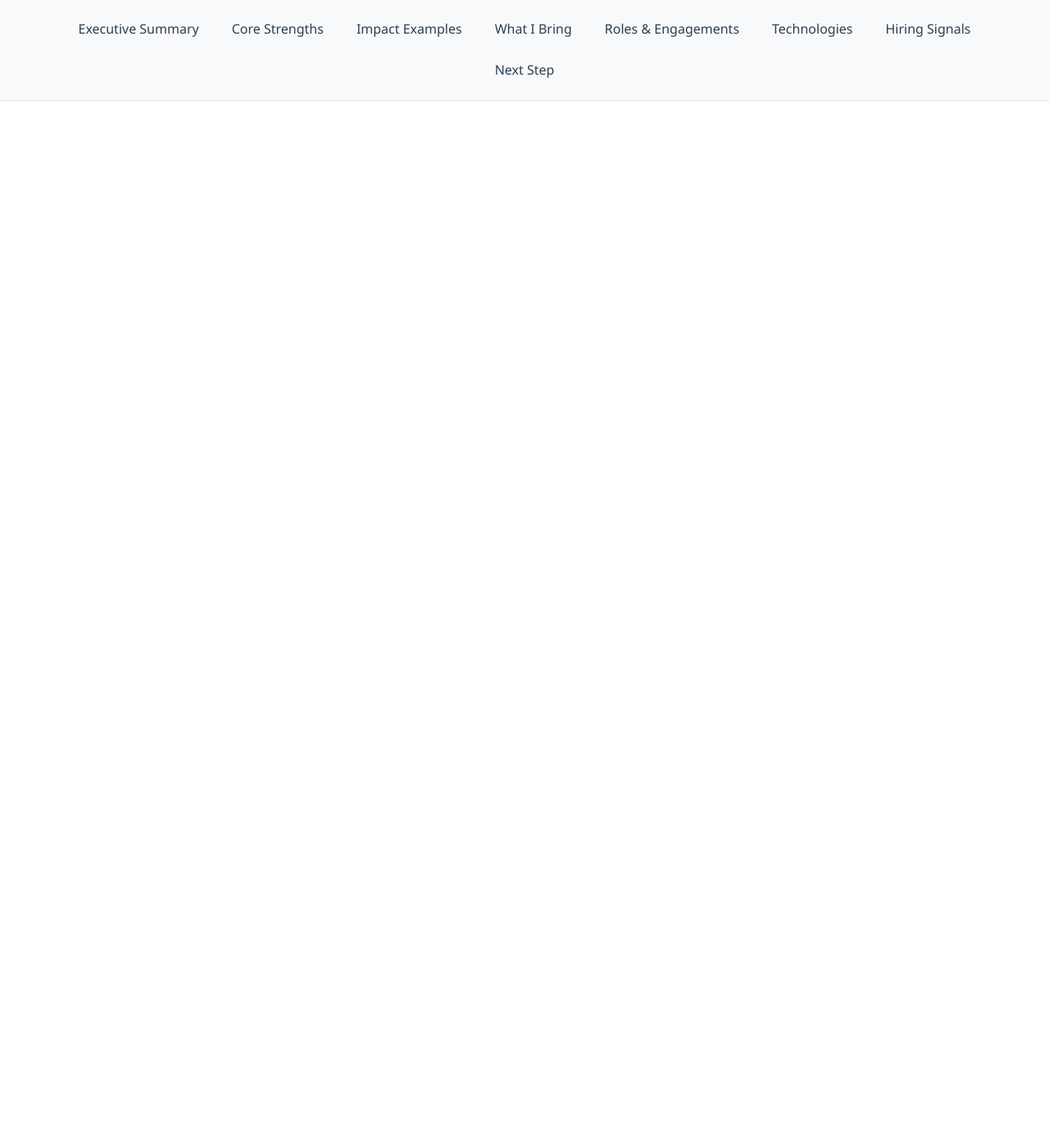
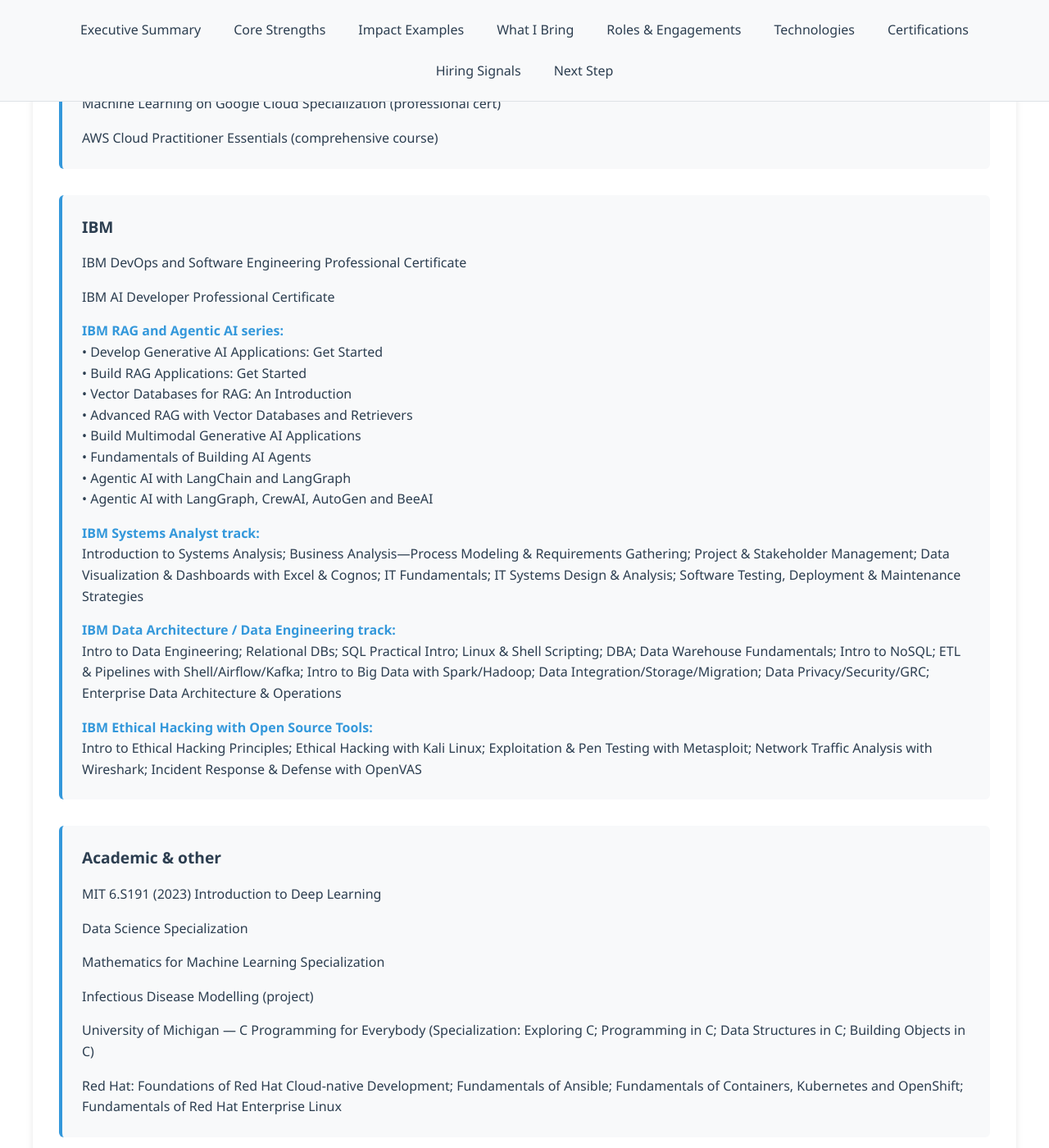
Before and after one commit to AndrewMichael2020/personal-gh-page, a Jekyll site: the page built from index.html, in a window 1280 px wide and 1400 px high, scrolled down 10453 px. Shown: the whole window at 82% size. Built offline with Jekyll 4.4.1, drawn with Linux system fonts in a browser that asks for light colours; before the commit the page ends 10576 px from its top, so only the background shows below that; some of the changed text lies outside the part shown.

Commit message:
Add new Certifications section with comprehensive certification and coursework details
Co-authored-by: AndrewMichael2020 <63167427+AndrewMichael2020@users.noreply.github.com>

```diff
--- a/index.html
+++ b/index.html
@@ -24,6 +24,7 @@ title: Andrew M. Ignatov - Data Solutions Engineer
     <li><a href="#what-i-bring">What I Bring</a></li>
     <li><a href="#roles-targeting">Roles & Engagements</a></li>
     <li><a href="#technologies">Technologies</a></li>
+    <li><a href="#certifications">Certifications</a></li>
     <li><a href="#hiring-signals">Hiring Signals</a></li>
     <li><a href="#next-step">Next Step</a></li>
   </ul>
@@ -283,6 +284,63 @@ title: Andrew M. Ignatov - Data Solutions Engineer
       <p>PowerPoint executive storytelling; KPI narrative design</p>
       <p>Short training decks; video education with Whisper-based narration</p>
       <p>Documentation in Markdown; reproducible environments and runbooks</p>
+    </div>
+  </section>
+
+  <section id="certifications" class="content-section">
+    <h2>Certifications & coursework</h2>
+
+    <div class="stack-section">
+      <h3>Microsoft</h3>
+      <p>AZ-900 Microsoft Azure Fundamentals (full cert)</p>
+      <p>AI-900 Microsoft Azure AI Fundamentals (full cert)</p>
+      <p>DP-900 Microsoft Azure Data Fundamentals (full cert)</p>
+      <p>PL-300 / DA-100 Power BI Data Analyst Associate (full cert)</p>
+      <p>AZ-104 Azure Administrator Associate (comprehensive course)</p>
+      <p>DP-600T00-A Microsoft Fabric Analytics Engineer (comprehensive course)</p>
+      <p>DP-100 Designing and Implementing a Data Science Solution on Azure (comprehensive course)</p>
+      <p>DP-3014 Implementing a Machine Learning Solution with Azure Databricks (comprehensive course)</p>
+      <p>Power Automate in a Day (project)</p>
+      <p>Power Apps in a Day (project)</p>
+      <p>Microsoft Back-End Developer (professional cert)</p>
+      <p>Microsoft Full-Stack Developer (professional cert)</p>
+    </div>
+
+    <div class="stack-section">
+      <h3>Google / AWS</h3>
+      <p>Machine Learning on Google Cloud Specialization (professional cert)</p>
+      <p>AWS Cloud Practitioner Essentials (comprehensive course)</p>
+    </div>
+
+    <div class="stack-section">
+      <h3>IBM</h3>
+      <p>IBM DevOps and Software Engineering Professional Certificate</p>
+      <p>IBM AI Developer Professional Certificate</p>
+      <p><strong>IBM RAG and Agentic AI series:</strong><br>
+      • Develop Generative AI Applications: Get Started<br>
+      • Build RAG Applications: Get Started<br>
+      • Vector Databases for RAG: An Introduction<br>
+      • Advanced RAG with Vector Databases and Retrievers<br>
+      • Build Multimodal Generative AI Applications<br>
+      • Fundamentals of Building AI Agents<br>
+      • Agentic AI with LangChain and LangGraph<br>
+      • Agentic AI with LangGraph, CrewAI, AutoGen and BeeAI</p>
+      <p><strong>IBM Systems Analyst track:</strong><br>
+      Introduction to Systems Analysis; Business Analysis—Process Modeling & Requirements Gathering; Project & Stakeholder Management; Data Visualization & Dashboards with Excel & Cognos; IT Fundamentals; IT Systems Design & Analysis; Software Testing, Deployment & Maintenance Strategies</p>
+      <p><strong>IBM Data Architecture / Data Engineering track:</strong><br>
+      Intro to Data Engineering; Relational DBs; SQL Practical Intro; Linux & Shell Scripting; DBA; Data Warehouse Fundamentals; Intro to NoSQL; ETL & Pipelines with Shell/Airflow/Kafka; Intro to Big Data with Spark/Hadoop; Data Integration/Storage/Migration; Data Privacy/Security/GRC; Enterprise Data Architecture & Operations</p>
+      <p><strong>IBM Ethical Hacking with Open Source Tools:</strong><br>
+      Intro to Ethical Hacking Principles; Ethical Hacking with Kali Linux; Exploitation & Pen Testing with Metasploit; Network Traffic Analysis with Wireshark; Incident Response & Defense with OpenVAS</p>
+    </div>
+
+    <div class="stack-section">
+      <h3>Academic & other</h3>
+      <p>MIT 6.S191 (2023) Introduction to Deep Learning</p>
+      <p>Data Science Specialization</p>
+      <p>Mathematics for Machine Learning Specialization</p>
+      <p>Infectious Disease Modelling (project)</p>
+      <p>University of Michigan — C Programming for Everybody (Specialization: Exploring C; Programming in C; Data Structures in C; Building Objects in C)</p>
+      <p>Red Hat: Foundations of Red Hat Cloud-native Development; Fundamentals of Ansible; Fundamentals of Containers, Kubernetes and OpenShift; Fundamentals of Red Hat Enterprise Linux</p>
     </div>
   </section>
 
```
